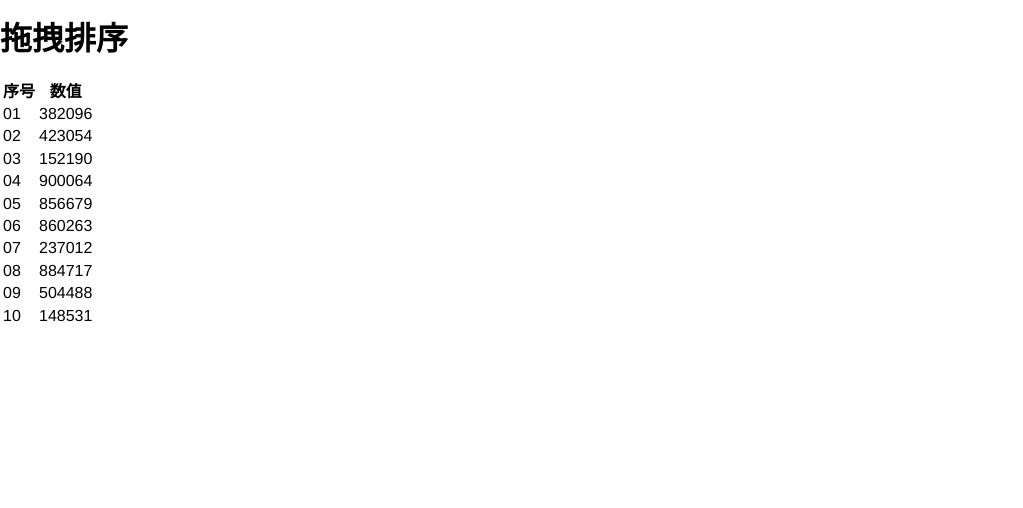
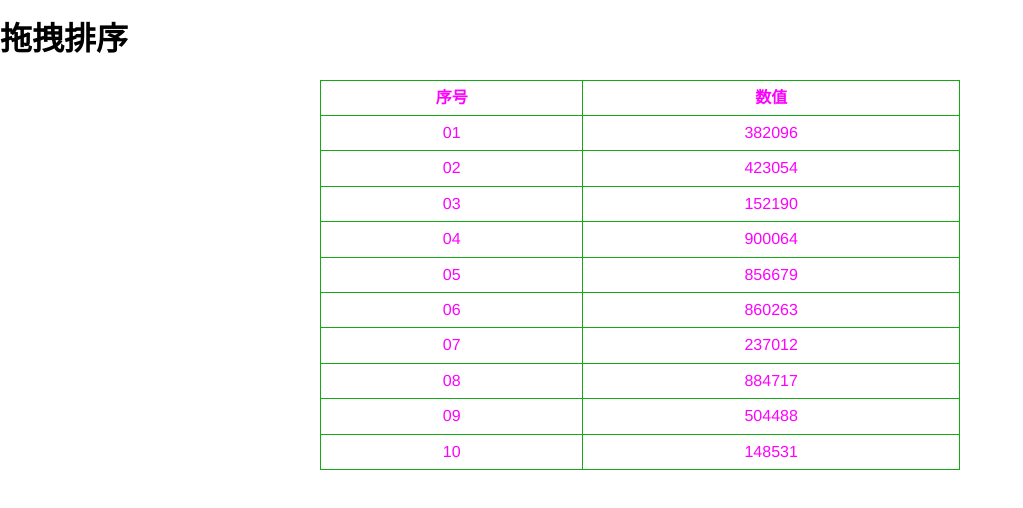
Before and after one commit to xiongxingkai/earnwaidan01, a Vue app: page /#/drag-table in a window 1280 px wide. Shown: the top 508 px of the page, without its empty margins (0-1023 px from the left). Built offline with nearby package versions, Linux system fonts and the light colour scheme.

Commit message:
优化拖拽排序功能

```diff
--- a/src/views/dragTable/index.vue
+++ b/src/views/dragTable/index.vue
@@ -5,7 +5,7 @@
       <el-table-column label="序号" prop="id"></el-table-column>
       <el-table-column label="数值" prop="number"></el-table-column>
     </el-table> -->
-    <table>
+    <table class="sortTable">
       <thead>
         <tr>
           <th>序号</th>
@@ -92,7 +92,8 @@ export default {
       }
     },
     onDragEnd() {
-      if (this.endIndex) {
+      console.log('拖拽结束', this.startIndex, this.endIndex)
+      if (this.endIndex !== undefined) {
         const arr = this.tableData.splice(this.startIndex, 1)
         this.tableData.splice(this.endIndex, 0, arr[0])
       }
@@ -100,3 +101,20 @@ export default {
   }
 }
 </script>
+<style lang="scss" scoped>
+#dragTable{
+  .sortTable {
+    width: 50%;
+    margin: auto;
+    text-align: center;
+    border-collapse: collapse;
+    th,td {
+      border: 1px solid #12AB15;
+      padding: 8px;
+      cursor: move;
+      color: #f0f;
+      text-shadow: 0 0 5px 5px #0ff;
+    }
+  }
+}
+</style>
```
